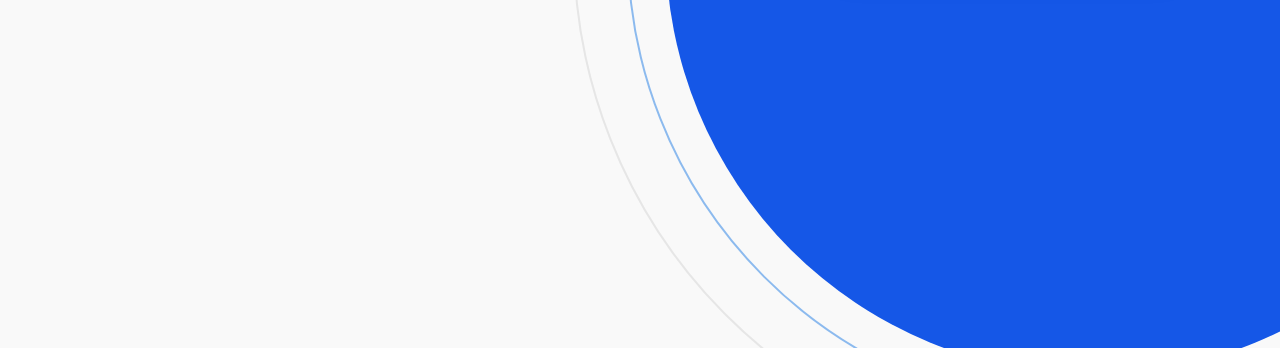
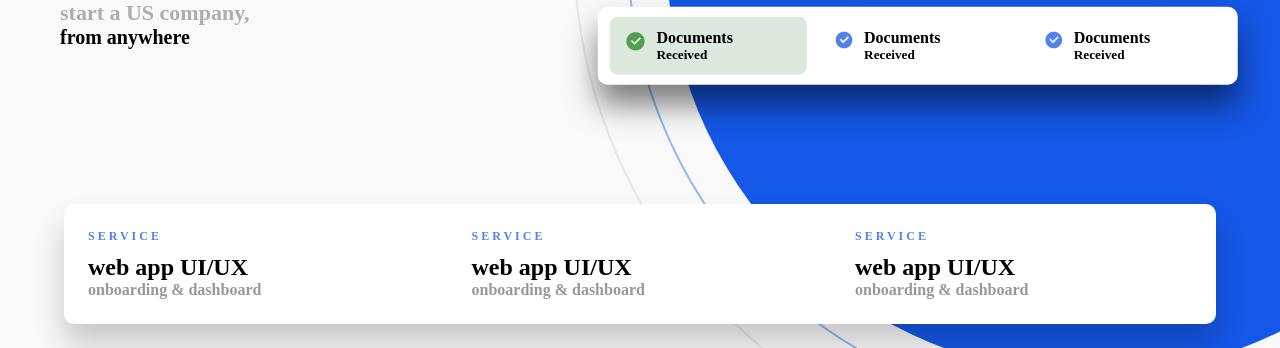
Before and after one commit to asynchronousJavascriptor/secondb26, a plain HTML site: page index.html in a window 1280 px wide. Shown: the part 452-800 px from the top of the page. Drawn offline with nearby package versions, Linux system fonts and the light colour scheme.

Commit message:
commit of today

```diff
--- a/index.html
+++ b/index.html
@@ -10,6 +10,29 @@
 <body>
     <div id="main">
         <div id="home">
+            <div id="left">
+                <i class="ri-shield-check-fill"></i>
+                <h1>StartGlobal</h1>
+                <h4>start a US company,</h4>
+                <h3>from anywhere</h3>
+            </div>
+            <div id="bottom">
+                <div class="btmelem">
+                    <h5>service</h5>
+                    <h2>web app UI/UX</h2>
+                    <h4>onboarding & dashboard</h4>
+                </div>
+                <div class="btmelem">
+                    <h5>service</h5>
+                    <h2>web app UI/UX</h2>
+                    <h4>onboarding & dashboard</h4>
+                </div>
+                <div class="btmelem">
+                    <h5>service</h5>
+                    <h2>web app UI/UX</h2>
+                    <h4>onboarding & dashboard</h4>
+                </div>
+            </div>
             <div id="circle">
                 <div id="innercircle">
                     <div id="maincircle">
@@ -44,6 +67,29 @@
                                 <i class="ri-arrow-right-line"></i>
                             </div>
                         </div>
+                        <div id="card3">
+                            <div class="card3elem selectedcard">
+                                <i class="ri-checkbox-circle-fill"></i>
+                                <div class="cardelemtext">
+                                    <h4>Documents</h4>
+                                    <h5>Received</h5>
+                                </div>
+                            </div>
+                            <div class="card3elem">
+                                <i class="ri-checkbox-circle-fill"></i>
+                                <div class="cardelemtext">
+                                    <h4>Documents</h4>
+                                    <h5>Received</h5>
+                                </div>
+                            </div>
+                            <div class="card3elem">
+                                <i class="ri-checkbox-circle-fill"></i>
+                                <div class="cardelemtext">
+                                    <h4>Documents</h4>
+                                    <h5>Received</h5>
+                                </div>
+                            </div>
+                        </div>
                     </div>
                 </div>
             </div>
--- a/style.css
+++ b/style.css
@@ -20,6 +20,73 @@ html,body{
     width: 100%;
     height: 100vh;
     background-color: #f9f9f9;
+}
+
+#home #left{
+    display: flex;
+    flex-direction: column;
+    justify-content: center;
+    padding: 0 60px;
+    width: 45%;
+    height: 100vh;
+}
+
+#left i{
+    font-size: 60px;
+    color: rgb(21, 87, 231);
+    margin-bottom: 10px;
+}
+
+#left h1{
+    font-size: 55px;
+    margin-bottom: 15px;
+}
+
+#left h4{
+    opacity: .3;
+    font-size: 22px;
+}
+
+#left h3{
+    font-size: 20px;
+}
+
+#bottom{
+    align-items: center;
+    display: flex;
+    justify-content: space-between;
+    position: absolute;
+    left: 50%;
+    bottom: 3%;
+    transform: translate(-50%, 0);
+    border-radius: 10px;
+    padding: 10px 12px;
+    z-index: 9999;
+    background-color: #fff;
+    width: 90%;
+    box-shadow: 0 20px 30px rgba(0,0,0,0.2);
+}
+
+.btmelem{
+    padding: 0 12px;
+    display: flex;
+    flex-direction: column;
+    justify-content: center;
+    width: 32%;
+    height: 100px;
+}
+
+.btmelem h5{
+    text-transform: uppercase;
+    font-weight: 800;
+    letter-spacing: 3px;
+    font-size: 12px;
+    color: rgb(80, 130, 238);
+    margin-bottom: 10px;
+}
+
+.btmelem h4{
+    opacity: .4;
 }
 
 #circle{
@@ -121,6 +188,41 @@ html,body{
     border: 1px solid rgb(21, 87, 231);
 }
 
+#card3{
+    display: flex;
+    justify-content: space-between;
+    position: absolute;
+    bottom: 34%;
+    right: 33%;
+    width: 75%;
+    box-shadow: 0 20px 30px rgba(0,0,0,0.5);
+    padding: 10px 12px;
+    background-color: #fff;
+    border-radius: 10px;
+}
+
+.card3elem{
+    padding: 12px 15px;
+    border-radius: 8px;
+    display: flex;
+    gap: 10px;
+    width: 32%;
+}
+
+.selectedcard{
+    background-color: rgb(220, 233, 220);
+}
+
+#card3 .selectedcard i{
+    font-size: 22px;
+    color: rgb(81, 160, 81);
+}
+
+.card3elem i{
+    color: rgb(80, 130, 238);
+    font-size: 20px;
+}
+
 .tableft{
     display: flex;
 }
```
